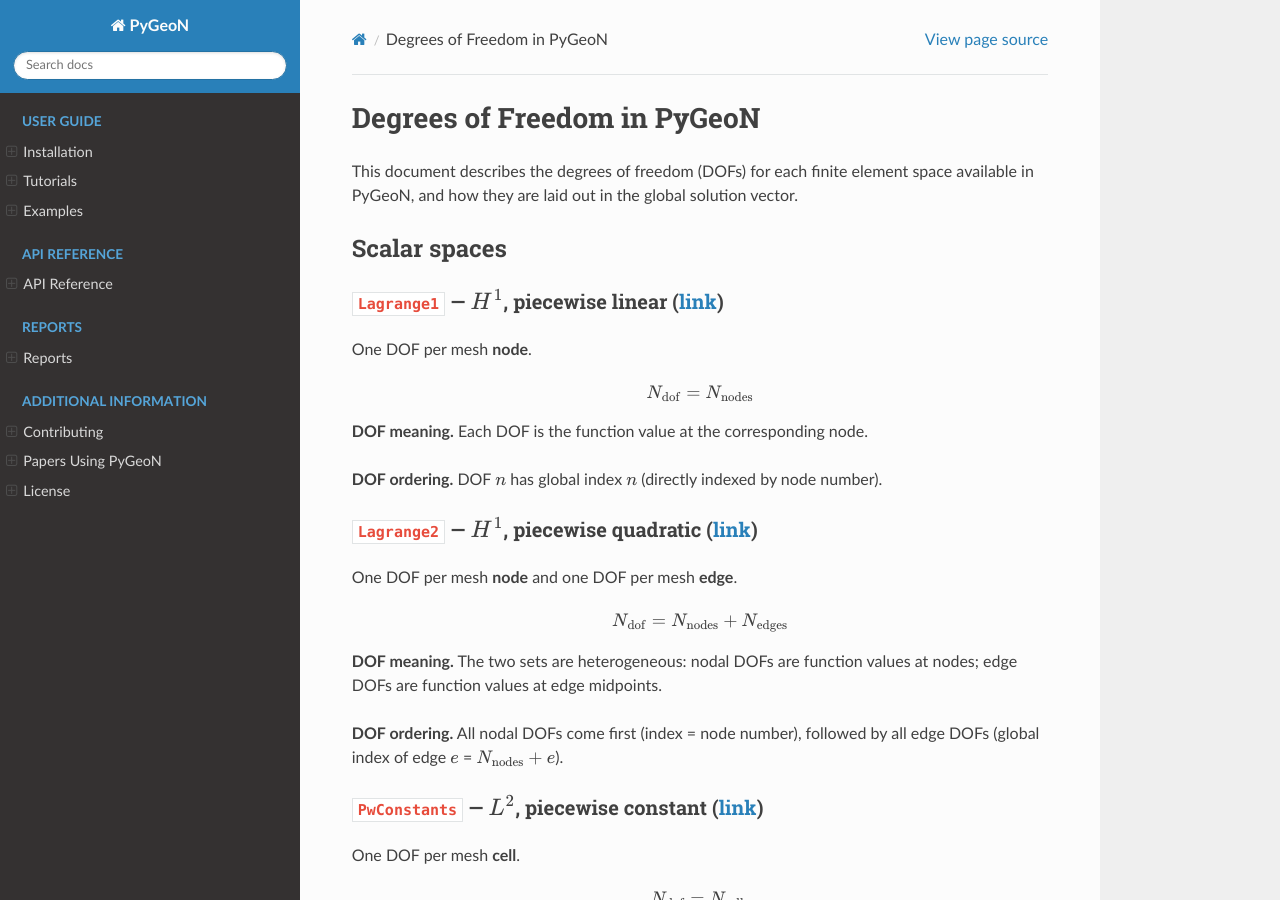
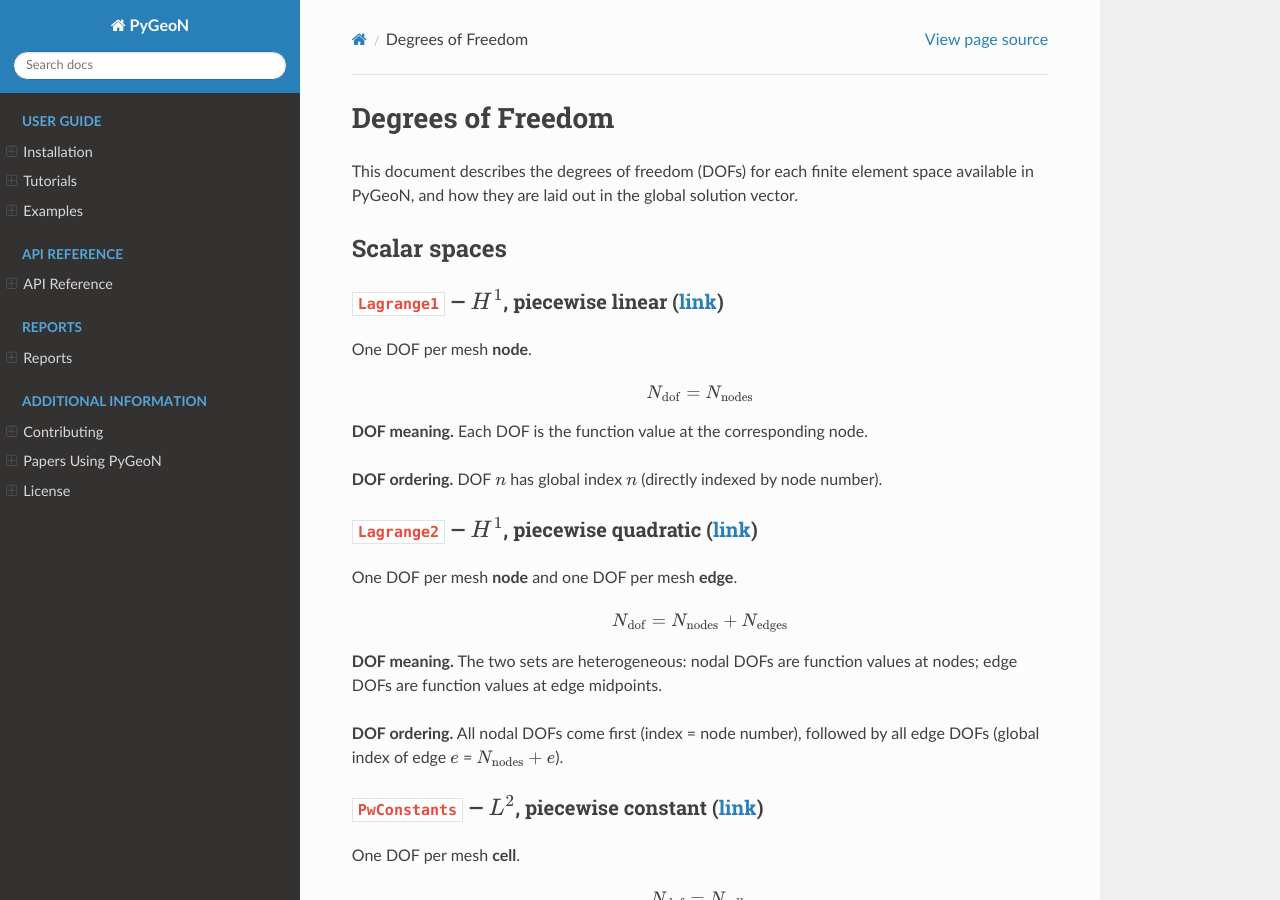
Before and after one commit to compgeo-mox/pygeon, a Sphinx documentation site: the page built from docs/reports_src/dofs.md, in a window 1280 px wide and 900 px high. Built offline with Sphinx 7.4.7 and the Read the Docs theme 3.1.0, drawn with Linux system fonts in a browser that asks for light colours; pages that are not in the unit, such as notebooks, are missing from menus.

Commit message:
update title of a report

```diff
--- a/docs/reports_src/dofs.md
+++ b/docs/reports_src/dofs.md
@@ -1,4 +1,4 @@
-# Degrees of Freedom in PyGeoN
+# Degrees of Freedom
 
 This document describes the degrees of freedom (DOFs) for each finite element space
 available in PyGeoN, and how they are laid out in the global solution vector.
```
